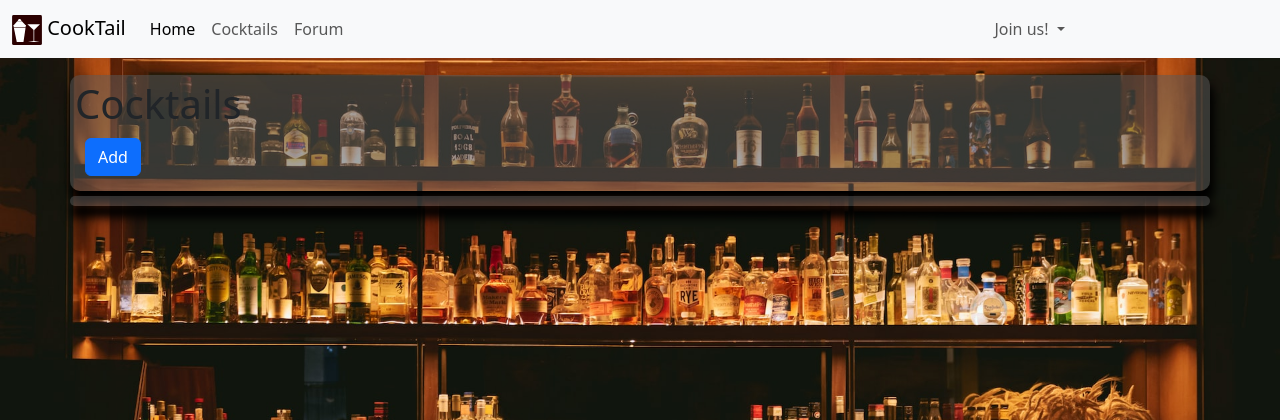
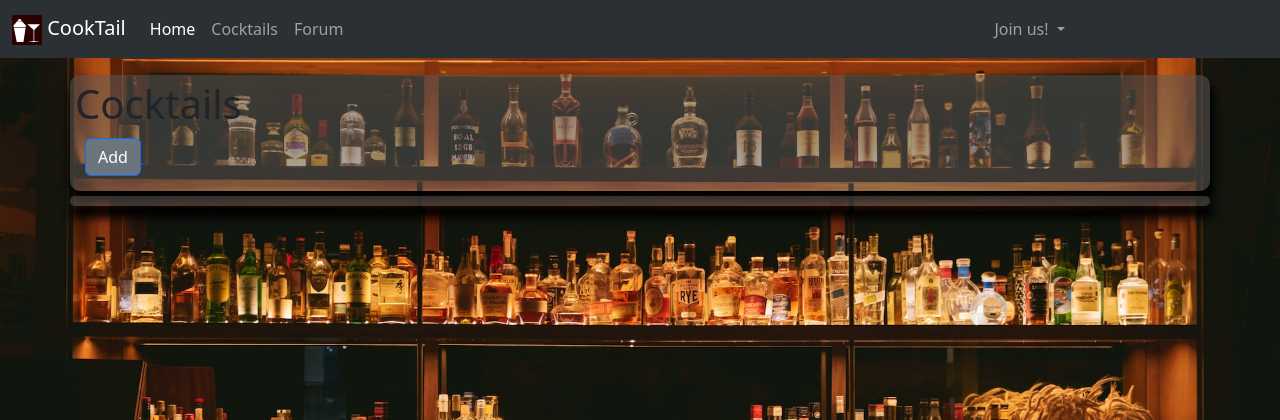
Before and after one commit to YuryLobkov/cooktail, a Django app: page /drinks/cocktails/ in a window 1280 px wide. Shown: the top 420 px of the page. Run offline with Django 4.2, Linux system fonts and the light colour scheme; data that the repository does not hold is empty.

Commit message:
dark theme

```diff
--- a/drinks/templates/drinks/cocktail_list.html
+++ b/drinks/templates/drinks/cocktail_list.html
@@ -3,7 +3,7 @@
 <div class="container glass-layout">
     <h1>Cocktails</h1>
     <div class="list-menu">
-        <a class="btn btn-primary" href="{% url 'drinks:add_cocktail' %}">Add</a>
+        <a class="btn btn-primary bg-secondary" href="{% url 'drinks:add_cocktail' %}">Add</a>
     </div>
 </div>
 <div class="container glass-layout grid-wrap">
--- a/templates/base.html
+++ b/templates/base.html
@@ -11,7 +11,7 @@
 </head>
 <body>
 <!-- NAVBAR -->
-<nav class="navbar navbar-expand-lg bg-body-tertiary fixed-top">
+<nav class="navbar navbar-expand-lg bg-body-tertiary fixed-top bg-dark" data-bs-theme="dark">
     <div class="container-fluid">
       <a class="navbar-brand" href="{% url 'start_page' %}">
         <img src="{% static 'logo.svg' %}" alt="" width="30" height="30">
```
